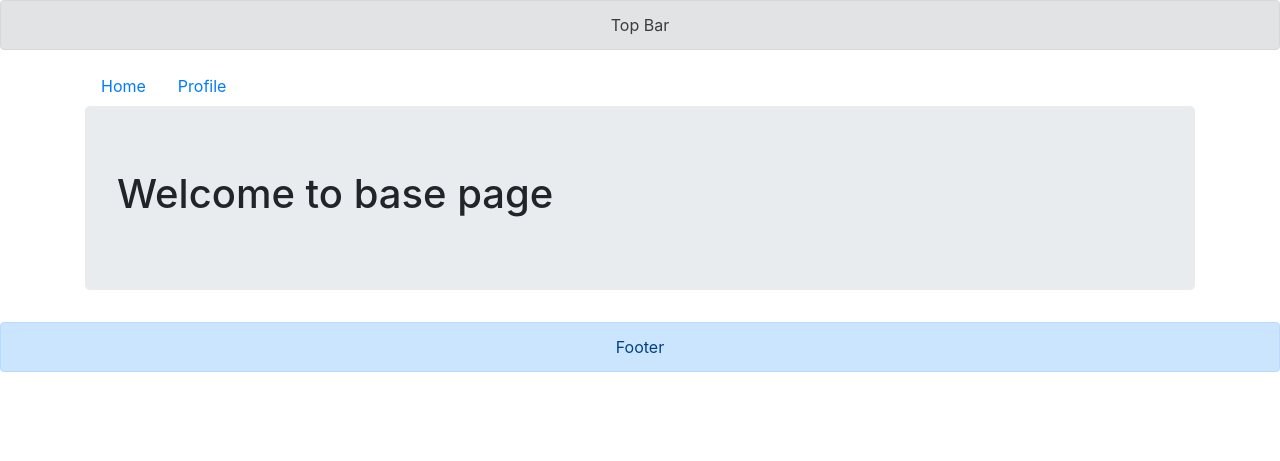
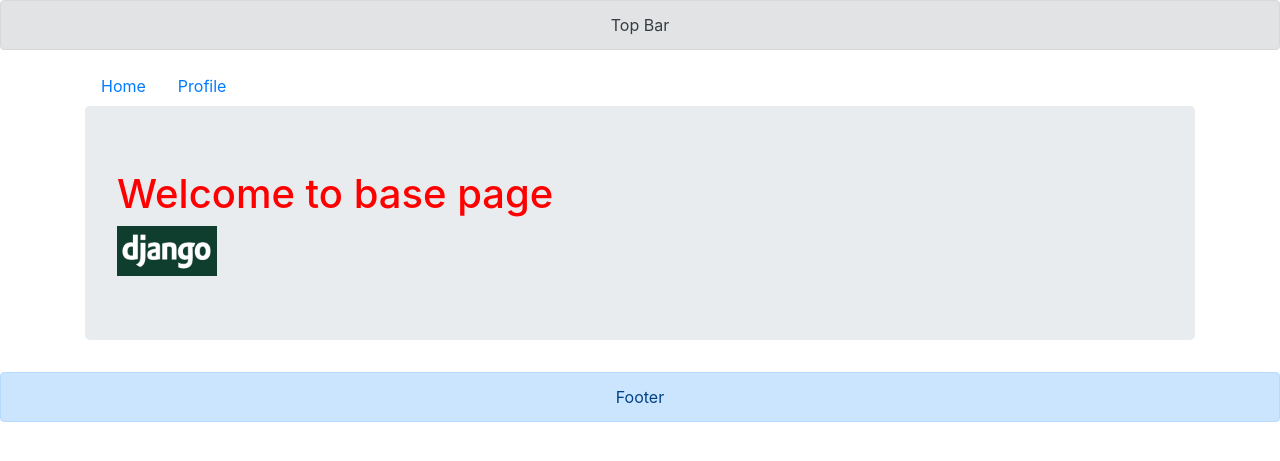
Before and after one commit to Hrushi019/p8, a Django app: page /base/ in a window 1280 px wide. Shown: the top 461 px of the page. Run offline with Django 3.2, Linux system fonts and the light colour scheme; some libraries are stand-ins or nearby versions.

Commit message:
third commit

```diff
--- a/p8/settings.py
+++ b/p8/settings.py
@@ -15,6 +15,7 @@ import os
 # Build paths inside the project like this: os.path.join(BASE_DIR, ...)
 BASE_DIR = os.path.dirname(os.path.dirname(os.path.abspath(__file__)))
 TEMPLATE_DIR=os.path.join(BASE_DIR,"templates")
+STATIC_DIR=os.path.join(BASE_DIR,"static")
 
 # Quick-start development settings - unsuitable for production
 # See https://docs.djangoproject.com/en/2.2/howto/deployment/checklist/
@@ -118,3 +119,6 @@ USE_TZ = True
 # https://docs.djangoproject.com/en/2.2/howto/static-files/
 
 STATIC_URL = '/static/'
+STATICFILES_DIRS=[
+    STATIC_DIR,
+]
--- /dev/null
+++ b/static/css/style.css
@@ -0,0 +1,3 @@
+h1{
+    color: red;
+}
--- a/templates/Base.html
+++ b/templates/Base.html
@@ -1,3 +1,4 @@
+{% load static %}
 <!DOCTYPE html>
 <html lang="en">
 <head>
@@ -7,20 +8,26 @@
     <title>BASE Page</title>
     {% endblock %}
     <link rel="stylesheet" href="https://stackpath.bootstrapcdn.com/bootstrap/4.5.0/css/bootstrap.min.css" integrity="sha384-9aIt2nRpC12Uk9gS9baDl411NQApFmC26EwAOH8WgZl5MYYxFfc+NcPb1dKGj7Sk" crossorigin="anonymous">
-<script src="https://stackpath.bootstrapcdn.com/bootstrap/4.5.0/js/bootstrap.min.js" integrity="sha384-OgVRvuATP1z7JjHLkuOU7Xw704+h835Lr+6QL9UvYjZE3Ipu6Tp75j7Bh/kR0JKI" crossorigin="anonymous"></script>
+  <script src="https://stackpath.bootstrapcdn.com/bootstrap/4.5.0/js/bootstrap.min.js" integrity="sha384-OgVRvuATP1z7JjHLkuOU7Xw704+h835Lr+6QL9UvYjZE3Ipu6Tp75j7Bh/kR0JKI" crossorigin="anonymous"></script>
+
+  <link rel="stylesheet" href="{% static 'css/style.css' %}">
+
 </head>
 <body>
-    {% include "partials/_topbar.html" %}
-    {% include "partials/_navbar.html" %}
+  {% include "partials/_topbar.html" %}
+  {% include "partials/_navbar.html" %}
 
     {% block content %}
       <div class="container">
         <div class="jumbotron">
-            <h1>Welcome to base page</h1>
+          <h1>Welcome to base page</h1>
+          <img src="{% static 'images/django_logo.png' %}" alt="No Image Found" height="50" width="100">
         </div>
       </div>
     {% endblock %}
 
-   {% include "partials/_footer.html" %}
+
+    {% include "partials/_footer.html" %}
+
 </body>
 </html>
--- a/templates/partials/_navbar.html
+++ b/templates/partials/_navbar.html
@@ -1,5 +1,4 @@
-<!--Navbar-->
-
+<!-- navbar -->
 <div class="container">
   <ul class="nav">
       <li class="nav-item">
@@ -8,6 +7,5 @@
       <li class="nav-item">
         <a class="nav-link" href="{% url 'myapp:profile' %}">Profile</a>
       </li>
-
   </ul>
 </div>
```
Also changed, not shown: static/images/django_logo.png (added). Lines whose indentation alone changed are shown as unchanged.
